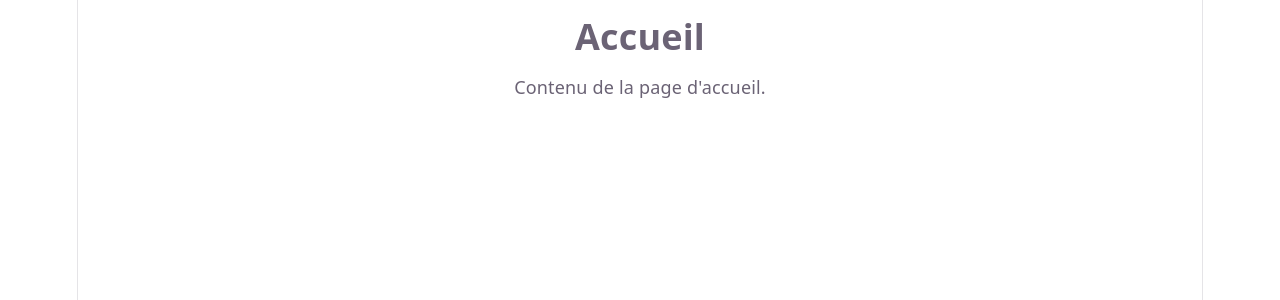
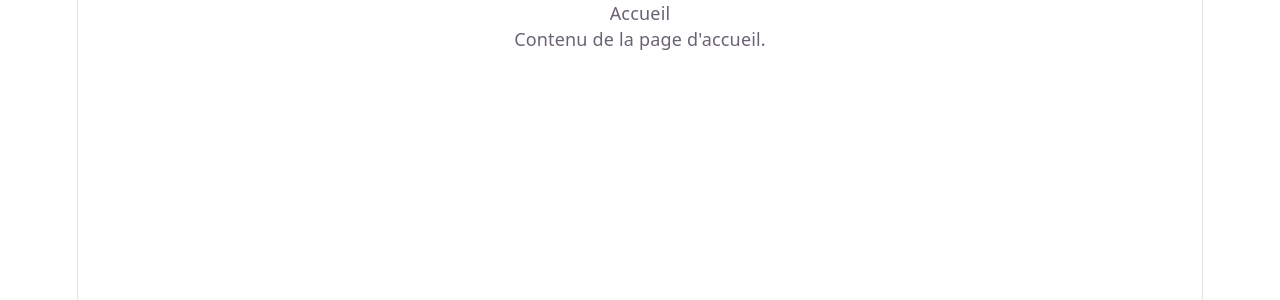
Before and after one commit to FlytziTv/stadium-company, a React (Vite) app in the folder frontend/: page / in a window 1280 px wide. Shown: the top 300 px of the page. Built offline with nearby package versions, Linux system fonts and the light colour scheme.

Commit message:
feat: integrate Tailwind CSS into the frontend
- Updated index.html to include Tailwind CSS styles.
- Modified package.json and package-lock.json to add Tailwind CSS and its Vite plugin as dependencies.
- Adjusted index.css to import Tailwind CSS.
- Configured Vite to use Tailwind CSS plugin.

```diff
--- a/frontend/index.html
+++ b/frontend/index.html
@@ -4,7 +4,8 @@
     <meta charset="UTF-8" />
     <link rel="icon" type="image/svg+xml" href="/favicon.svg" />
     <meta name="viewport" content="width=device-width, initial-scale=1.0" />
-    <title>frontend</title>
+    <link href="/src/style.css" rel="stylesheet" />
+    <title>Stadium Company</title>
   </head>
   <body>
     <div id="root"></div>
--- a/frontend/package.json
+++ b/frontend/package.json
@@ -10,9 +10,11 @@
     "preview": "vite preview"
   },
   "dependencies": {
+    "@tailwindcss/vite": "^4.3.2",
     "react": "^19.2.7",
     "react-dom": "^19.2.7",
-    "react-router-dom": "^7.18.1"
+    "react-router-dom": "^7.18.1",
+    "tailwindcss": "^4.3.2"
   },
   "devDependencies": {
     "@babel/core": "^7.29.7",
--- a/frontend/src/index.css
+++ b/frontend/src/index.css
@@ -1,3 +1,5 @@
+@import "tailwindcss";
+
 :root {
   --text: #6b6375;
   --text-h: #08060d;
--- a/frontend/vite.config.ts
+++ b/frontend/vite.config.ts
@@ -1,11 +1,13 @@
-import { defineConfig } from 'vite'
-import react, { reactCompilerPreset } from '@vitejs/plugin-react'
-import babel from '@rolldown/plugin-babel'
+import { defineConfig } from "vite";
+import tailwindcss from "@tailwindcss/vite";
+import react, { reactCompilerPreset } from "@vitejs/plugin-react";
+import babel from "@rolldown/plugin-babel";
 
 // https://vite.dev/config/
 export default defineConfig({
   plugins: [
     react(),
-    babel({ presets: [reactCompilerPreset()] })
+    tailwindcss(),
+    babel({ presets: [reactCompilerPreset()] }),
   ],
-})
+});
```
Also changed, not shown: 1 other file (tests, documents, lock files or other folders).
